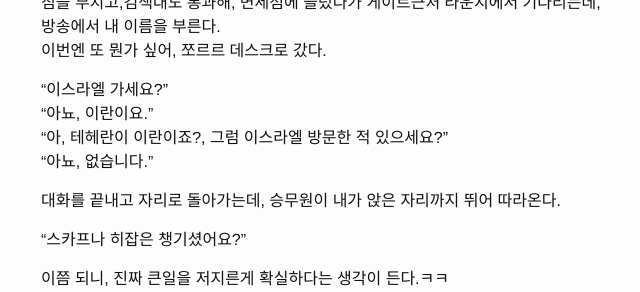
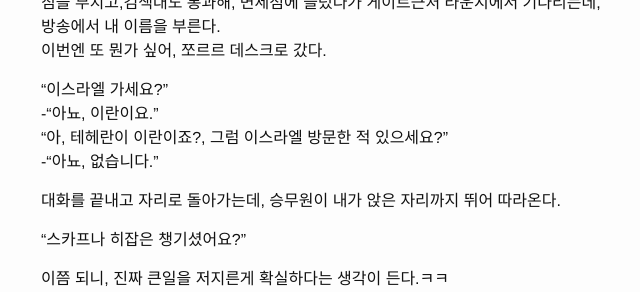
Before and after one commit to dalzony/dalzony.github.io, a Jekyll site: the page built from _posts/2017-05-04-iran_beginning.markdown, in a window 1280 px wide and 900 px high, scrolled down 1785 px, cut to the strip 155-447 px from the top of the window. Shown: the whole strip, without its empty margins (229-869 px from the left). Built offline with Jekyll 4.4.1, drawn with Linux system fonts in a browser that asks for light colours; comment, search, counter and statistics services are not loaded.

```diff
--- a/_posts/2017-05-04-iran_beginning.markdown
+++ b/_posts/2017-05-04-iran_beginning.markdown
@@ -67,9 +67,9 @@ categories: [travel]
 이번엔 또 뭔가 싶어, 쪼르르 데스크로 갔다.
 
 "이스라엘 가세요?"
-  "아뇨, 이란이요."
+-"아뇨, 이란이요."
 "아, 테헤란이 이란이죠?, 그럼 이스라엘 방문한 적 있으세요?"
-  "아뇨, 없습니다."
+-"아뇨, 없습니다."
 
 대화를 끝내고 자리로 돌아가는데, 승무원이 내가 앉은 자리까지 뛰어 따라온다.
 
```
